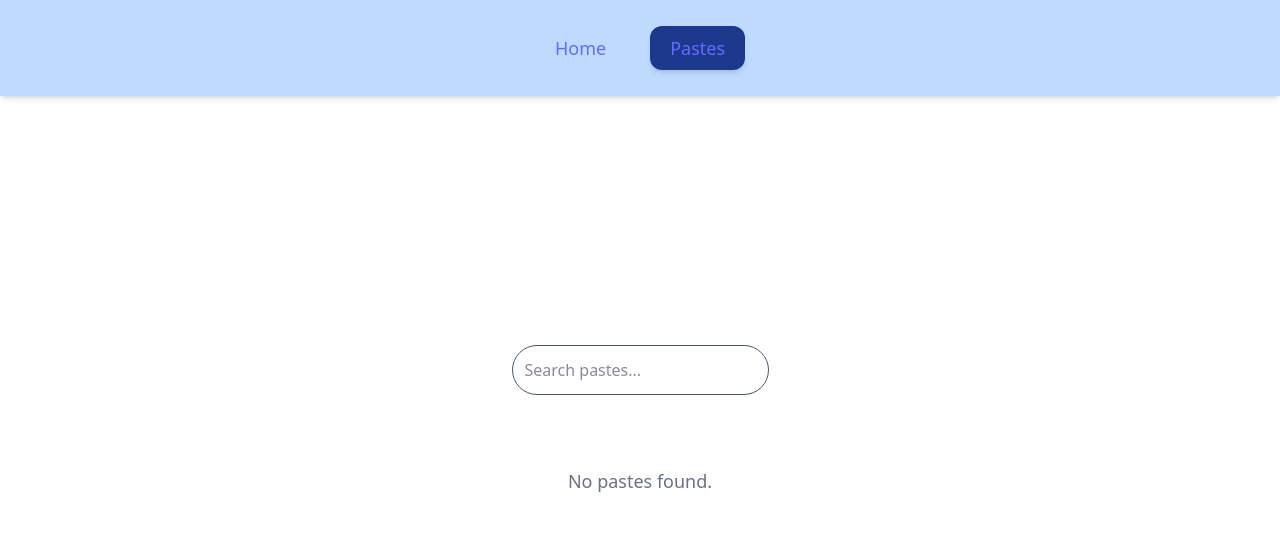
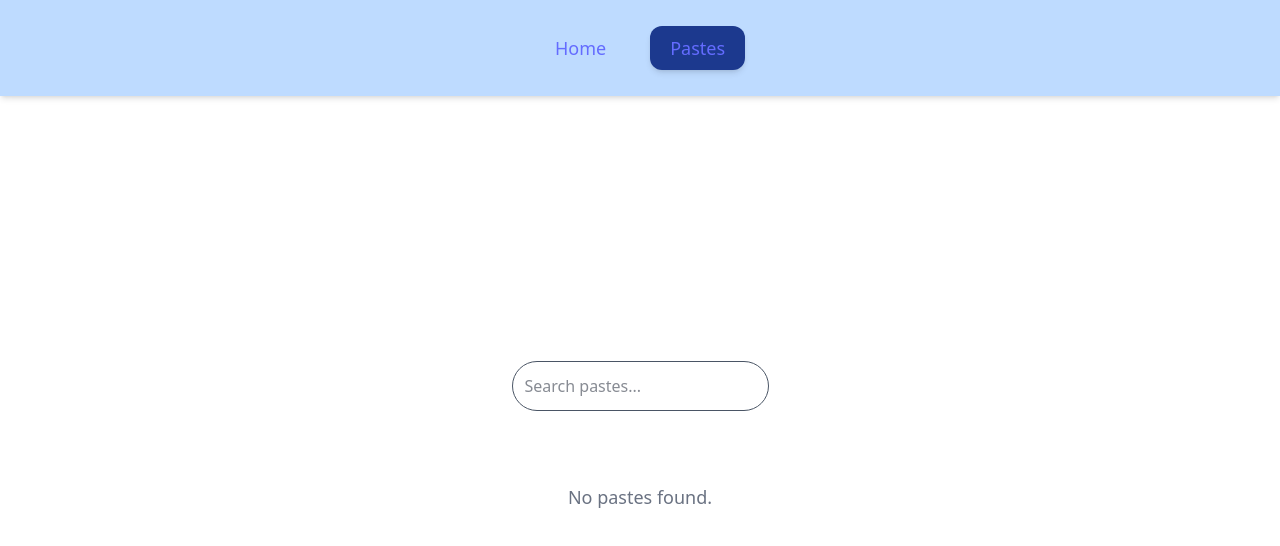
Before and after one commit to Rupesh-Panchal/PasteApp, a React (Vite) app: page /pastes in a window 1280 px wide. Shown: the top 546 px of the page. Built offline with nearby package versions, Linux system fonts and the light colour scheme.

Commit message:
Initial Setup Complete

```diff
--- a/src/components/Paste.jsx
+++ b/src/components/Paste.jsx
@@ -57,13 +57,13 @@ const Paste = () => {
   };
 
   return (
-    <div className="max-w-4xl  mx-auto mt-9 px-4 sm:px-6 lg:px-8 pt-0">
+    <div className="max-w-4xl mx-auto mt-9 px-4 sm:px-6 lg:px-8 pt-0">
       <input
         type="search"
         placeholder="Search pastes..."
         value={searchTerm}
         onChange={(e) => setSearchTerm(e.target.value)}
-        className="w-full max-w-lg p-3 rounded-full border border-gray-600 bg-white text-gray-900 focus:outline-none focus:ring-2 focus:ring-purple-500 mb-8 mt-1"
+        className="w-full max-w-lg p-3 mt-9 rounded-full border border-gray-600 bg-white text-gray-900 focus:outline-none focus:ring-2 focus:ring-purple-500 mb-8 mt-1"
       />
 
       {/* Share Box Modal */}
```
